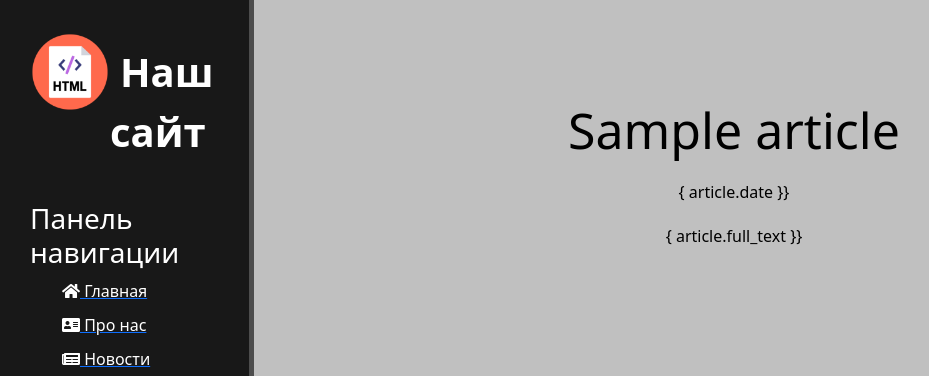
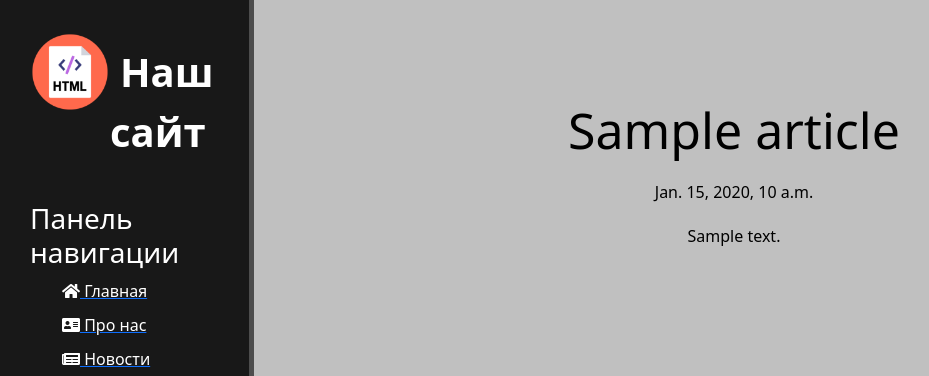
Before and after one commit to Melkorz/LearnDjango, a Django app: template project/news/templates/news/details_view.html in a window 1280 px wide. Shown: the top 376 px of the page, without its empty margins (2-931 px from the left). Run offline with Django 4.2, Linux system fonts and the light colour scheme; the template is opened without the code that fills it: most values are stand-ins (such as "Sample title", 1, 10 or a date in 2020); some libraries are stand-ins or nearby versions.

Commit message:
Шаблон для просмотра каждой отдельной новости

```diff
--- a/project/news/templates/news/details_view.html
+++ b/project/news/templates/news/details_view.html
@@ -5,7 +5,7 @@
 {% block content %}
 <div class="features">
     <h1>{{ article.title }}</h1>
-    <p>{ article.date }}</p>
-    <p>{ article.full_text }}</p>
+    <p>{{ article.date }}</p>
+    <p>{{ article.full_text }}</p>
 </div>
 {% endblock %}
```
